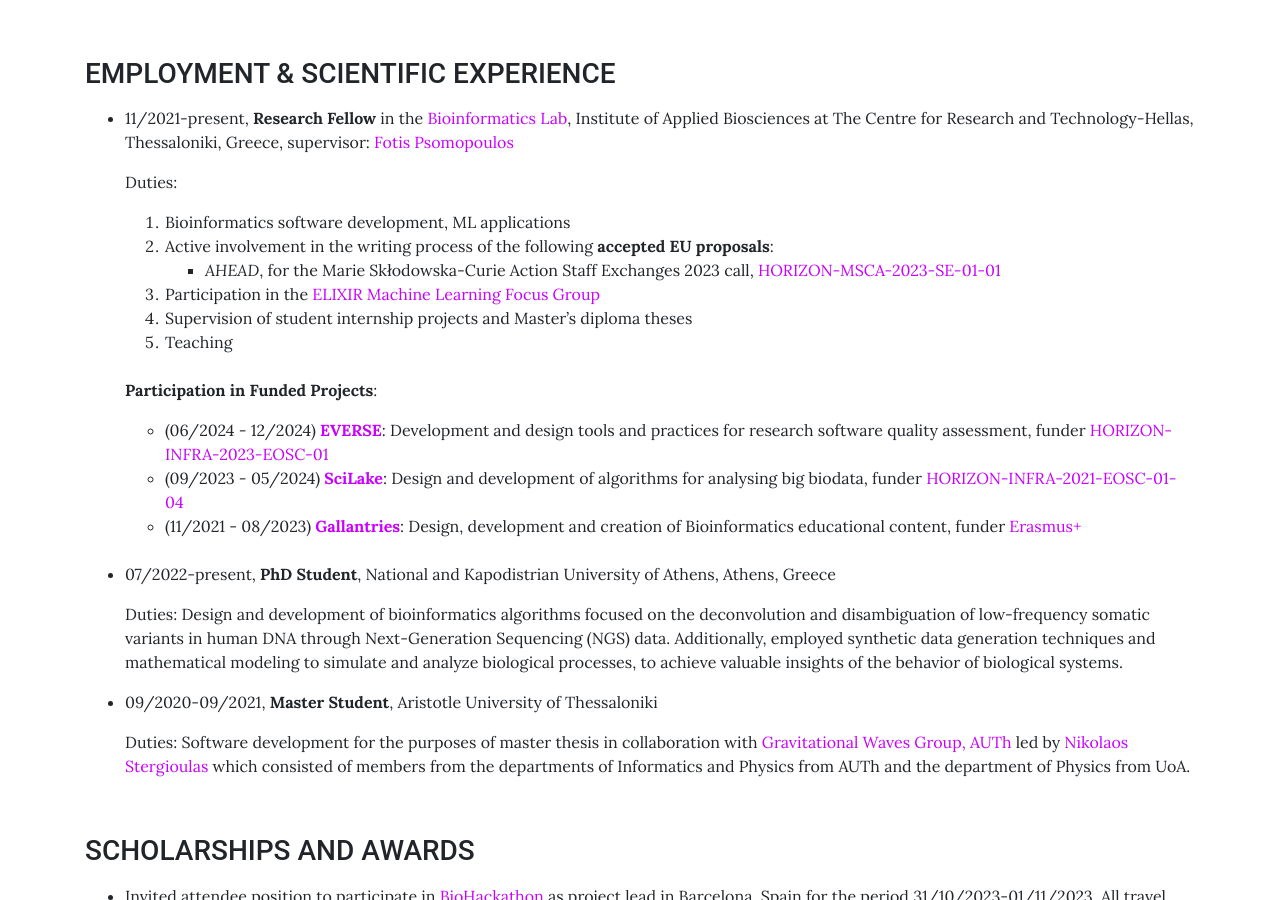
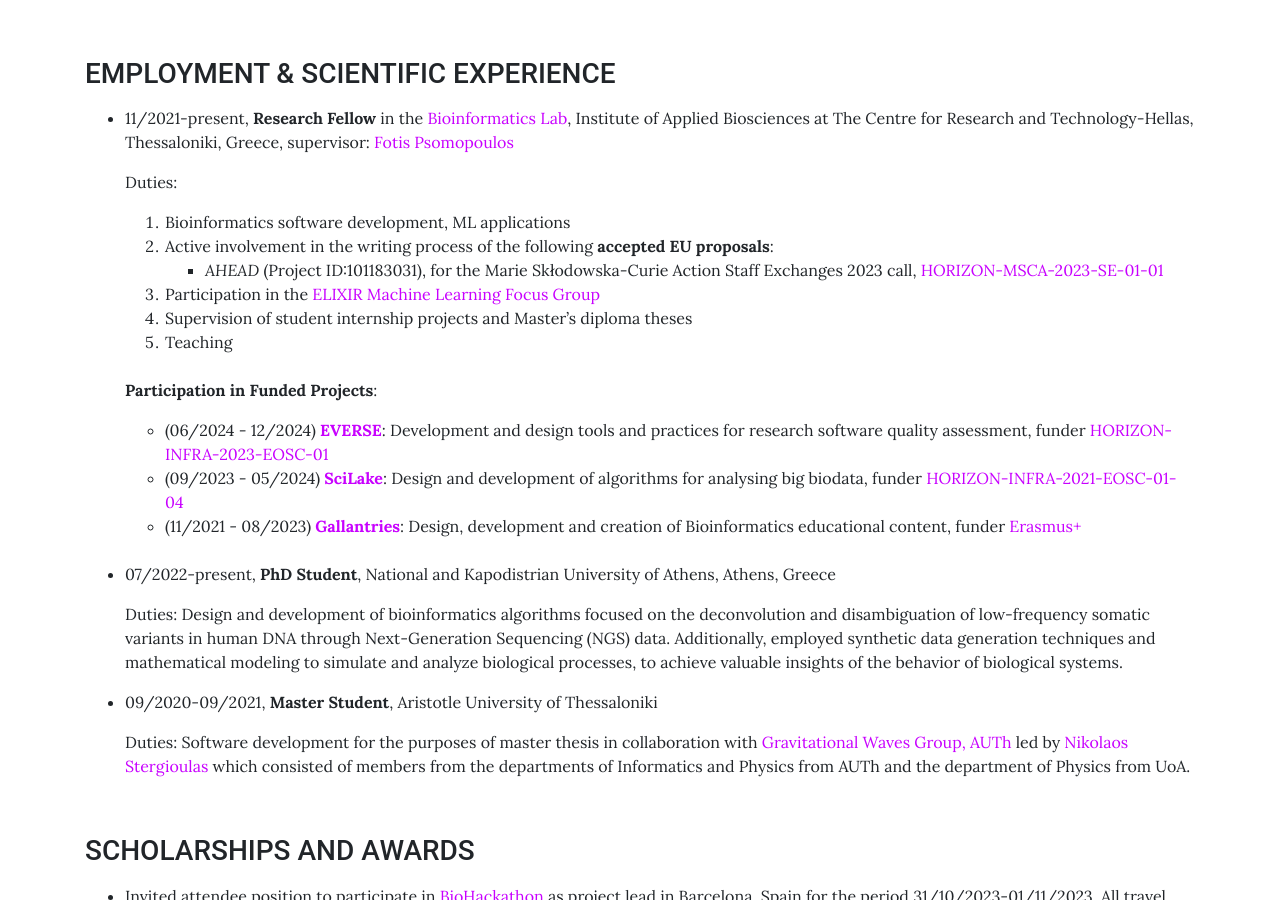
Before and after one commit to sfragkoul/sfragkoul.github.io, a Jekyll site: the page built from pages/CV.md, in a window 1280 px wide and 900 px high, scrolled down 669 px. Built offline with Jekyll 4.4.1, drawn with Linux system fonts in a browser that asks for light colours.

Commit message:
Update CV.md

```diff
--- a/pages/CV.md
+++ b/pages/CV.md
@@ -31,7 +31,7 @@
 
    1. Bioinformatics software development, ML applications
    2. Active involvement in the writing process of the following **accepted EU proposals**:
-         - *AHEAD*, for the Marie Skłodowska-Curie Action Staff Exchanges 2023 call, [HORIZON-MSCA-2023-SE-01-01](https://ec.europa.eu/info/funding-tenders/opportunities/portal/screen/opportunities/topic-details/horizon-msca-2023-se-01-01)
+         - *AHEAD* (Project ID:101183031), for the Marie Skłodowska-Curie Action Staff Exchanges 2023 call, [HORIZON-MSCA-2023-SE-01-01](https://ec.europa.eu/info/funding-tenders/opportunities/portal/screen/opportunities/topic-details/horizon-msca-2023-se-01-01)
 
    3. Participation in the [ELIXIR Machine Learning Focus Group](https://elixir-europe.org/focus-groups/machine-learning)
    4. Supervision of student internship projects and Master's diploma theses
```
